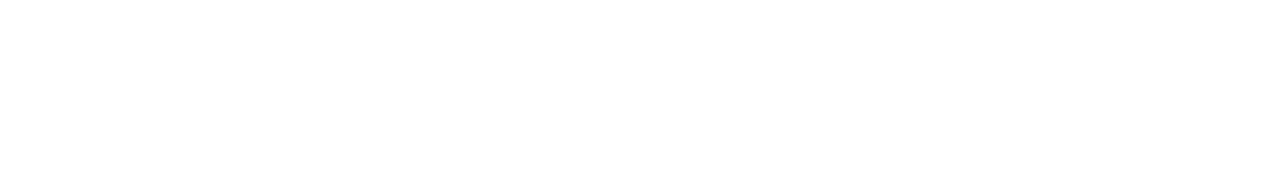
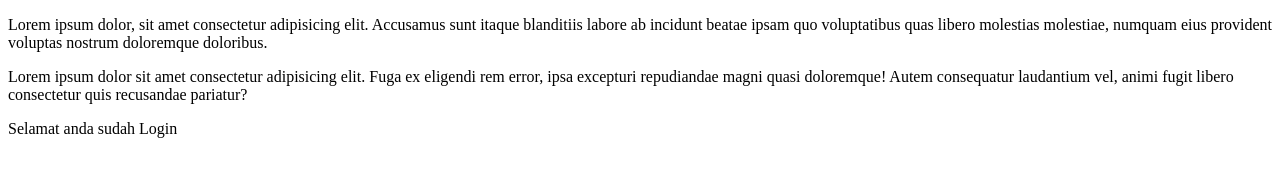
Before and after one commit to Jhons-stil/belajar-Collab, a plain HTML site: page login.html in a window 1280 px wide. Drawn offline with Linux system fonts and the light colour scheme.

Commit message:
mengubah login.html

```diff
--- a/login.html
+++ b/login.html
@@ -1,11 +1,23 @@
 <!DOCTYPE html>
 <html lang="en">
-<head>
-    <meta charset="UTF-8">
-    <meta name="viewport" content="width=device-width, initial-scale=1.0">
+  <head>
+    <meta charset="UTF-8" />
+    <meta name="viewport" content="width=device-width, initial-scale=1.0" />
     <title>Login</title>
-</head>
-<body>
-
-</body>
+  </head>
+  <body>
+    <p>
+      Lorem ipsum dolor, sit amet consectetur adipisicing elit. Accusamus sunt
+      itaque blanditiis labore ab incidunt beatae ipsam quo voluptatibus quas
+      libero molestias molestiae, numquam eius provident voluptas nostrum
+      doloremque doloribus.
+    </p>
+    <p>
+      Lorem ipsum dolor sit amet consectetur adipisicing elit. Fuga ex eligendi
+      rem error, ipsa excepturi repudiandae magni quasi doloremque! Autem
+      consequatur laudantium vel, animi fugit libero consectetur quis recusandae
+      pariatur?
+    </p>
+    <p>Selamat anda sudah Login</p>
+  </body>
 </html>
```
